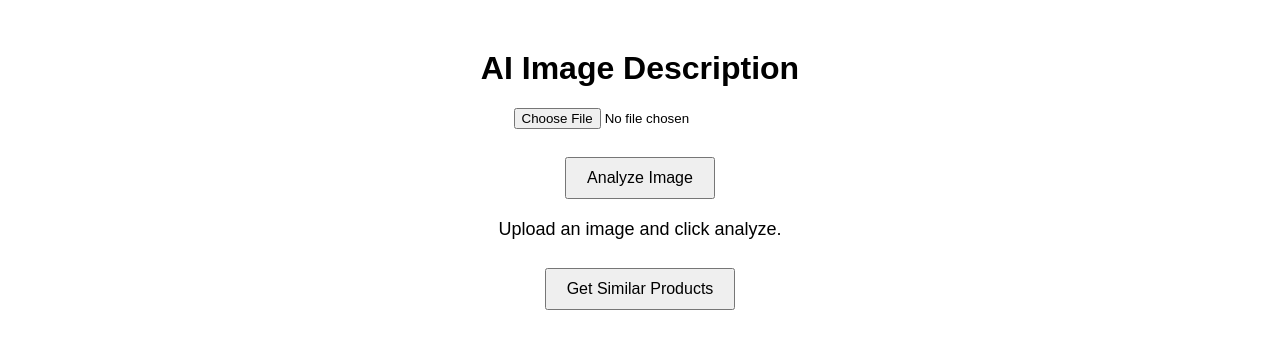
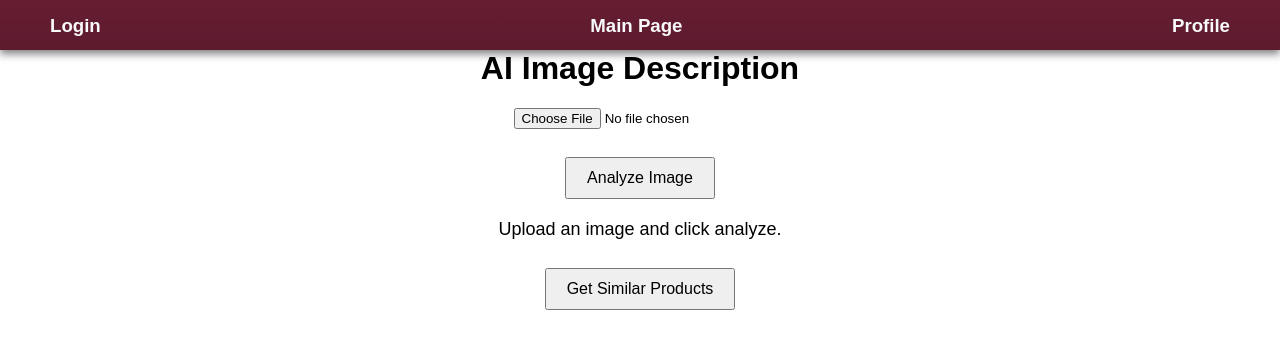
Before and after one commit to alison-mgg/SENG401_JewelryApp, a React (Create React App) app in the folder Frontend/dupe-machine/: page /main in a window 1280 px wide. Shown: the top 348 px of the page. Built offline with nearby package versions, Linux system fonts and the light colour scheme.

Commit message:
adding the nav bar

```diff
--- a/Frontend/dupe-machine/src/pages/MainPage.js
+++ b/Frontend/dupe-machine/src/pages/MainPage.js
@@ -1,6 +1,8 @@
 // import React, { useEffect, useState } from "react";
 import { Link } from "react-router-dom";
 import "../styling/MainPage.css";
+
+import NavBar from "./NavigationBar.js";
 
 import React, { useState } from "react";
 
@@ -71,6 +73,7 @@ function ImageDescription() {
 
   return (
     <div style={{ textAlign: "center", marginTop: "50px", fontFamily: "Arial, sans-serif" }}>
+      <NavBar />
       <h1>AI Image Description</h1>
       <input type="file" accept="image/*" onChange={handleFileChange} />
       <br />
```
